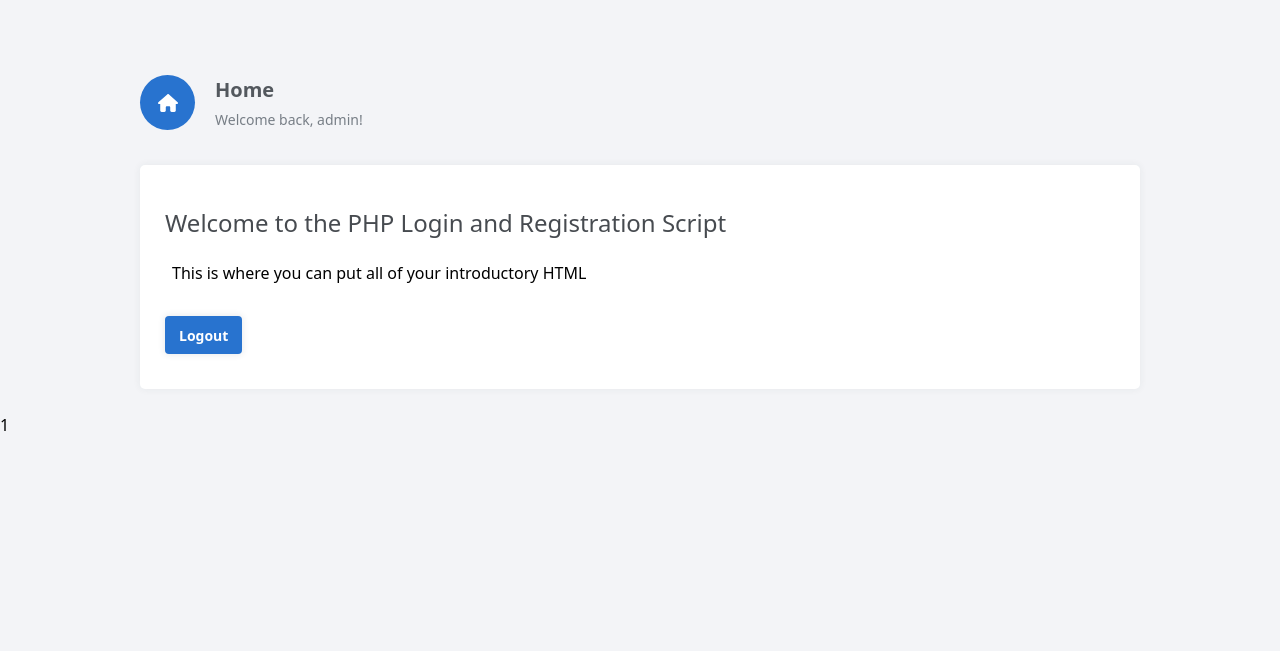
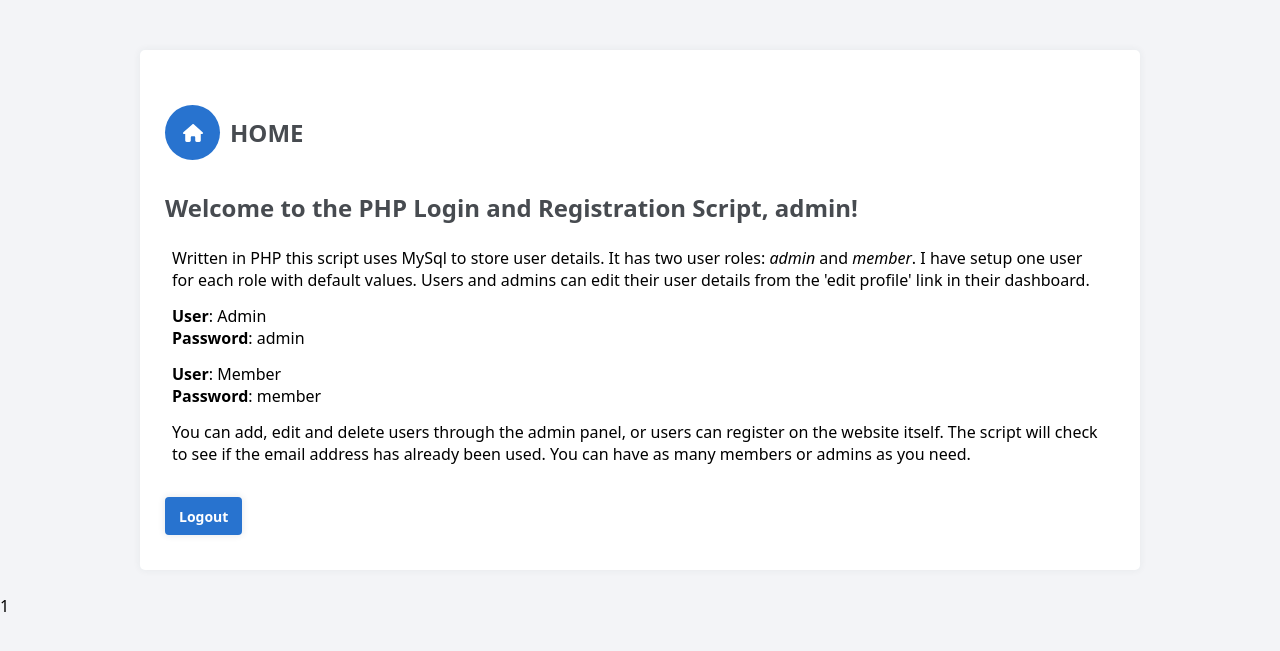
Before and after one commit to steveshead/php_database_login_register, a PHP site: page /home.php in a window 1280 px wide. Shown: the part 60-711 px from the top of the page. Run offline with PHP 8.4, Linux system fonts and the light colour scheme; a user stored in the database is signed in; some libraries are stand-ins or nearby versions.

Commit message:
Fixed formatting issues

```diff
--- a/home.php
+++ b/home.php
@@ -9,21 +9,26 @@ check_loggedin($pdo);
 // Template code below
 ?>
 
+<div class="block">
 
     <div class="page-title">
         <div class="icon">
             <svg width="20" height="20" xmlns="http://www.w3.org/2000/svg" viewBox="0 0 576 512"><!--!Font Awesome Free 6.5.1 by @fontawesome - https://fontawesome.com License - https://fontawesome.com/license/free Copyright 2024 Fonticons, Inc.--><path d="M575.8 255.5c0 18-15 32.1-32 32.1h-32l.7 160.2c0 2.7-.2 5.4-.5 8.1V472c0 22.1-17.9 40-40 40H456c-1.1 0-2.2 0-3.3-.1c-1.4 .1-2.8 .1-4.2 .1H416 392c-22.1 0-40-17.9-40-40V448 384c0-17.7-14.3-32-32-32H256c-17.7 0-32 14.3-32 32v64 24c0 22.1-17.9 40-40 40H160 128.1c-1.5 0-3-.1-4.5-.2c-1.2 .1-2.4 .2-3.6 .2H104c-22.1 0-40-17.9-40-40V360c0-.9 0-1.9 .1-2.8V287.6H32c-18 0-32-14-32-32.1c0-9 3-17 10-24L266.4 8c7-7 15-8 22-8s15 2 21 7L564.8 231.5c8 7 12 15 11 24z"/></svg>
         </div>
         <div class="wrap">
-		<h2>Home</h2>
-        <p>Welcome back, <?= !empty($_SESSION['first_name']) ? htmlspecialchars($_SESSION['first_name'], ENT_QUOTES) : htmlspecialchars($_SESSION['account_name']) ?>!</p>
+            <h1>HOME</h1>
         </div>
     </div>
 
-<div class="block">
+	<h1>Welcome to the PHP Login and Registration Script, <?= !empty($_SESSION['first_name']) ? htmlspecialchars($_SESSION['first_name'], ENT_QUOTES) : htmlspecialchars($_SESSION['account_name']) ?>!</h1>
+    <p>Written in PHP this script uses MySql to store user details. It has two user roles: <i>admin</i> and <i>member</i>. I have setup one user for each role with default values. Users and admins can edit their user details from the 'edit profile' link in their dashboard.</p>
+    <p><b>User</b>: Admin<br>
+    <b>Password</b>: admin</p>
 
-	<h1>Welcome to the PHP Login and Registration Script</h1>
-    <p>This is where you can put all of your introductory HTML</p>
+    <p><b>User</b>: Member<br>
+    <b>Password</b>: member</p>
+
+    <p>You can add, edit and delete users through the admin panel, or users can register on the website itself. The script will check to see if the email address has already been used. You can have as many members or admins as you need.</p>
     <a class="btn blue mar-top-5 mar-bot-2" href="logout.php">Logout</a>
 
 </div>
--- a/style.css
+++ b/style.css
@@ -489,7 +489,7 @@ h6 {
   justify-content: center;
   background-color: #2873cf;
   color: #FFFFFF;
-  margin-right: 20px;
+  margin-right: 10px;
   border-radius: 50%;
   height: 55px;
   width: 55px;
@@ -521,7 +521,7 @@ h6 {
 }
 .content .block h1 {
   font-size: 24px !important;
-  font-weight: lighter;
+  font-weight: bold;
 }
 .content .block p {
   padding: 7px;
--- a/style.scss
+++ b/style.scss
@@ -503,7 +503,7 @@ h6 {
 			justify-content: center;
 			background-color: #2873cf;
 			color: #FFFFFF;
-			margin-right: 20px;
+			margin-right: 10px;
 			border-radius: 50%;
 			height: 55px;
 			width: 55px;
@@ -535,7 +535,7 @@ h6 {
 		background-color: #fff;
 		h1 {
 			font-size: 24px !important;
-			font-weight: lighter;
+			font-weight: bold;
 		}
 		p {
 			padding: 7px;
```
Also changed, not shown: profile.php (+10 -11 lines), README.md. Lines whose indentation alone changed are shown as unchanged.
